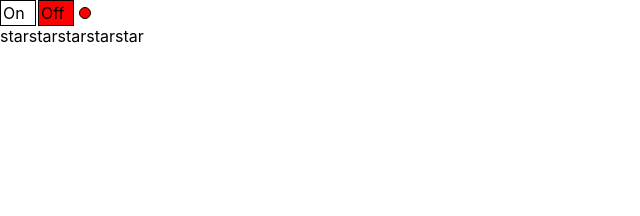
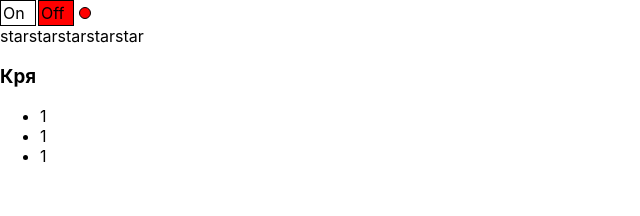
Before and after one commit to Ristretto1/cv-creator, a React (Create React App) app: page / in a window 1280 px wide. Shown: the top 216 px of the page, without its empty margins (0-640 px from the left). Built offline with nearby package versions, Linux system fonts and the light colour scheme.

Commit message:
add accordionComp

```diff
--- a/src/App.tsx
+++ b/src/App.tsx
@@ -2,6 +2,7 @@ import React, {useState} from 'react';
 import './App.css';
 import OnOff from "./components/OnOff";
 import {Rating} from "./components/Rating";
+import {Accordion} from './components/Accordion';
 
 
 function App() {
@@ -9,6 +10,7 @@ function App() {
         <div>
             <OnOff/>
             <Rating/>
+            <Accordion title={'Кря'}/>
         </div>
     )
 }
--- /dev/null
+++ b/src/components/Accordion.tsx
@@ -0,0 +1,30 @@
+import React, {useState} from 'react';
+
+type AccordionPropsType = {
+    title: string
+}
+
+export const Accordion = (props: AccordionPropsType) => {
+
+    const [collapsed, setCollapsed] = useState<boolean>(false)
+    const OnClickCollapsedHandler = () => {
+        setCollapsed(!collapsed)
+    }
+    return (
+        <div>
+            <h3 onClick={OnClickCollapsedHandler}>{props.title}</h3>
+            {!collapsed && <AccordionBody/>}
+        </div>
+    );
+};
+
+
+const AccordionBody = () => {
+    return(
+        <ul>
+            <li>1</li>
+            <li>1</li>
+            <li>1</li>
+        </ul>
+    )
+}
```
